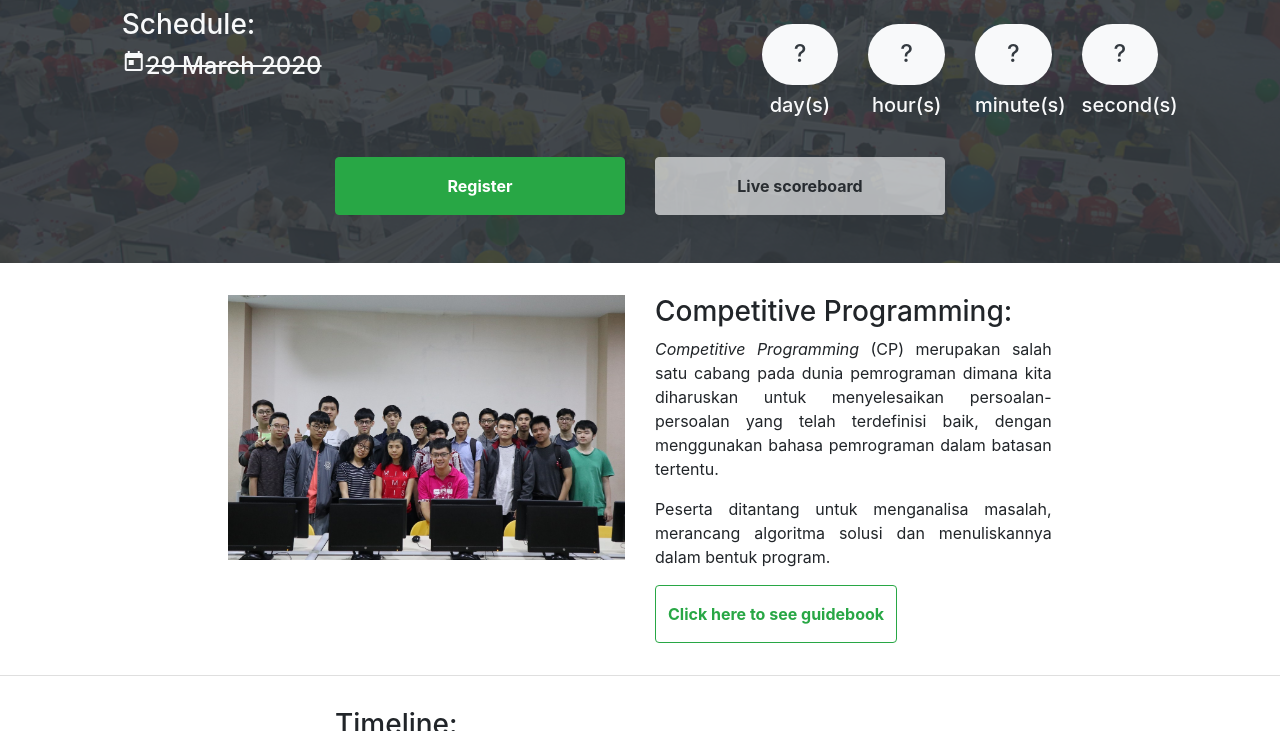
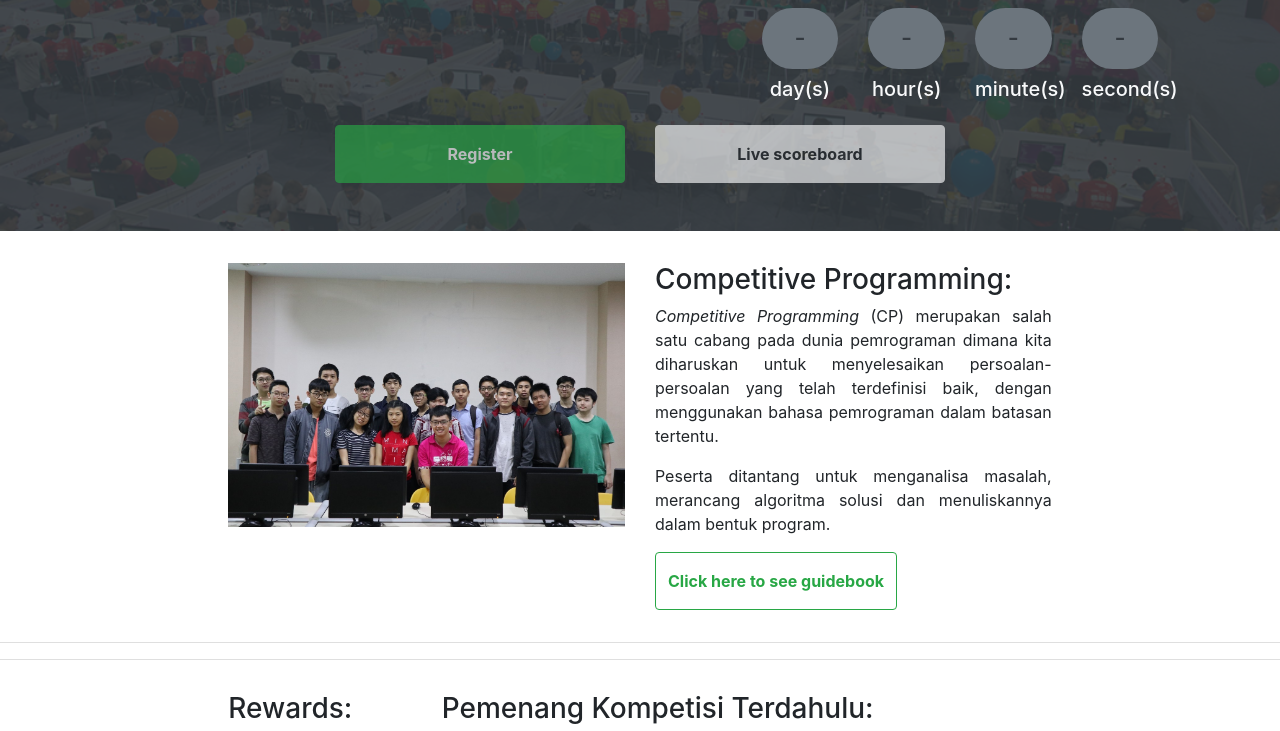
Before and after one commit to YuAndyTX/mpc_event, a plain HTML site: page index.html in a window 1280 px wide. Shown: the part 112-843 px from the top of the page. Drawn offline with nearby package versions, Linux system fonts and the light colour scheme.

Commit message:
C2 Contest Cancelled
List:
- Disable Clock
- Hide Timeline

```diff
--- a/index.html
+++ b/index.html
@@ -89,31 +89,31 @@
         </div>
 
         <div class="col-md-5 offset-md-1 mb-3">
-          <h3>Schedule:</h3>
+          <!--<h3>Schedule:</h3>-->
 
-          <h4 id="act"><span class="material-icons">today</span><del>29 March 2020</del></br><!--<span style="padding-left: 30px;">- Briefing & Warming Up</span></h4>
+          <!--<h4 id="act"><span class="material-icons">today</span><del>29 March 2020</del></br><span style="padding-left: 30px;">- Briefing & Warming Up</span></h4>
           <h4 id="act" class="mt-3"><span class="material-icons">today</span> 29 March (14:00 - 17:30)</br><span style="padding-left: 30px;">- Competition</span></h4>-->
-          <h4 style="color: tomato;"><marquee><u>Postponed Until Further Notice.</u> (COVID-19)</marquee></h4>
+          <h4 style="color: tomato;"><marquee><u>Event Cancelled.</u> (COVID-19)</marquee></h4>
         </div>
         <div class="my-auto col-md-1 offset-md-1 mb-3">
-          <h4 id="time-day" class="text-center bg-light text-dark py-3 rounded-pill">?</h4>
+          <h4 id="time-day" class="text-center bg-secondary text-dark py-3 rounded-pill">-</h4>
           <h5 class="text-center">day(s)</h5>
         </div>
         <div class="my-auto col-4 col-md-1 mb-3">
-          <h4 id="time-hour" class="text-center bg-light text-dark py-3 rounded-pill">?</h4>
+          <h4 id="time-hour" class="text-center bg-secondary text-dark py-3 rounded-pill">-</h4>
           <h5 class="text-center">hour(s)</h5>
         </div>
         <div class="my-auto col-4 col-md-1 mb-3">
-          <h4 id="time-minute" class="text-center bg-light text-dark py-3 rounded-pill">?</h4>
+          <h4 id="time-minute" class="text-center bg-secondary text-dark py-3 rounded-pill">-</h4>
           <h5 class="text-center">minute(s)</h5>
         </div>
         <div class="my-auto col-4 col-md-1 mb-3">
-          <h4 id="time-second" class="text-center bg-light text-dark py-3 rounded-pill">?</h4>
+          <h4 id="time-second" class="text-center bg-secondary text-dark py-3 rounded-pill">-</h4>
           <h5 class="text-center">second(s)</h5>
         </div>
 
         <div class="col-md-3 offset-md-3 mt-3 text-center">
-          <a href="https://docs.google.com/forms/d/e/1FAIpQLScWDL_-RNa7rehZel0Vh0qOTMdb_qVvhbILct5kCYf7ihEvZw/viewform" target="_blank" class="btn btn-block px-5 py-3 btn-success font-weight-bold">Register</a>
+          <a href="https://docs.google.com/forms/d/e/1FAIpQLScWDL_-RNa7rehZel0Vh0qOTMdb_qVvhbILct5kCYf7ihEvZw/viewform" target="_blank" class="btn btn-block px-5 py-3 btn-success font-weight-bold disabled">Register</a>
         </div>
 
         <div id="changeable-button" class="col-md-3 mt-3 text-center">
@@ -142,12 +142,12 @@
     </div>
 
     <hr />
-    <div class="container-fluid">
+    <!--<div class="container-fluid">
       <div class="row py-3">
         <div class="col-md-6 offset-md-3">
           <h3>Timeline:</h3>
-		  <!--<h3><marquee>Coming Soon</marquee></h3>
-        </div>-->
+		  <h3><marquee>Coming Soon</marquee></h3>
+        </div>
         <div class="col-md-11 offset-md-1 col-xl-11 offset-xl-1">
           <div style="display:inline-block;width:100%;overflow-y:auto;">
             <ul class="timeline timeline-horizontal">
@@ -173,7 +173,7 @@
                   </div>
                 </div>
               </li>
-              <!--<li class="timeline-item">
+              <li class="timeline-item">
                 <div class="timeline-badge success"></div>
                 <div class="timeline-panel">
                   <div class="timeline-heading">
@@ -183,7 +183,7 @@
                     <h6>Briefing & Warming-up.</h6>
                   </div>
                 </div>
-              </li>-->
+              </li>
               <li class="timeline-item">
                 <div class="timeline-badge danger"><span class="material-icons" style="padding-top: 12px;">laptop</span></div>
                 <div class="timeline-panel">
@@ -200,7 +200,7 @@
         </div>
       </div>
     </div>
-  </div>
+  </div>-->
     <hr />
 
     <div class="container-fluid">
```
